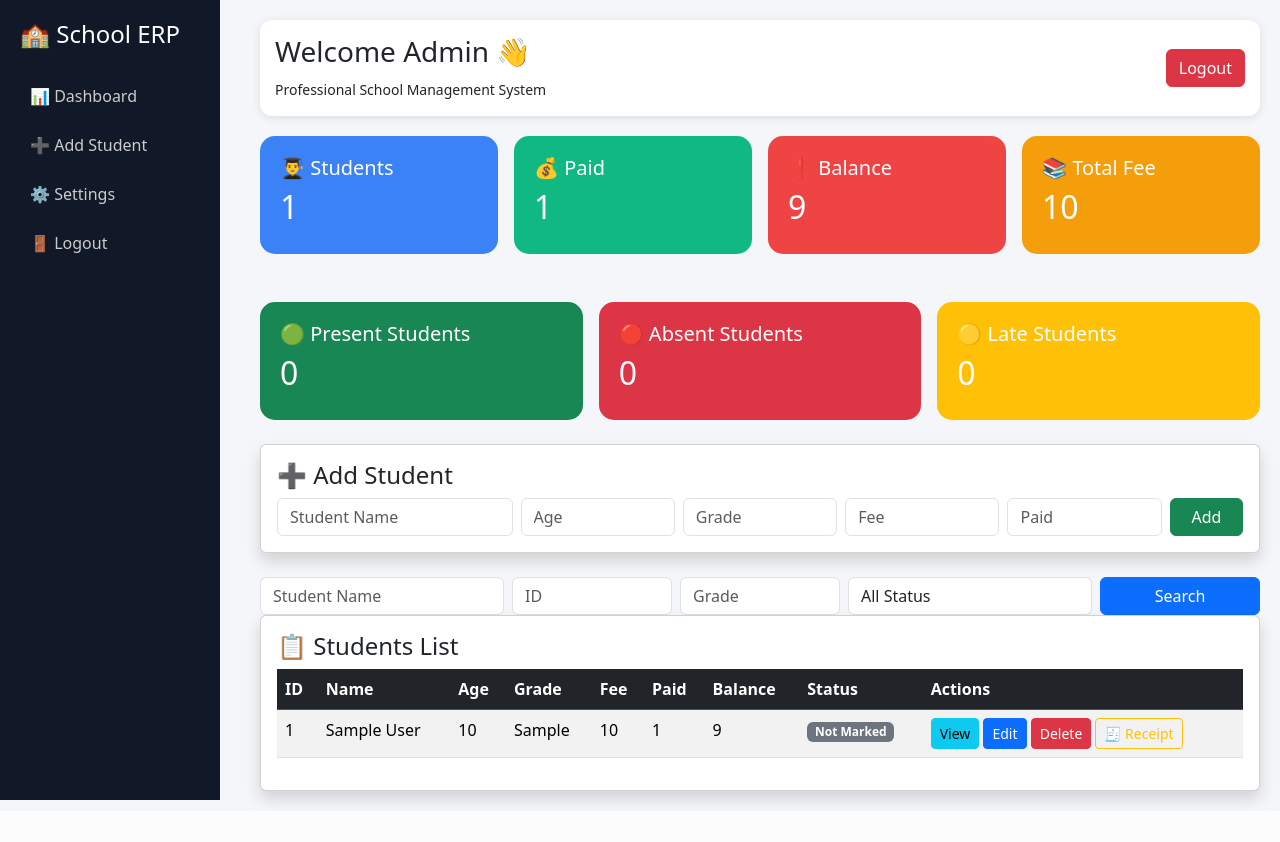
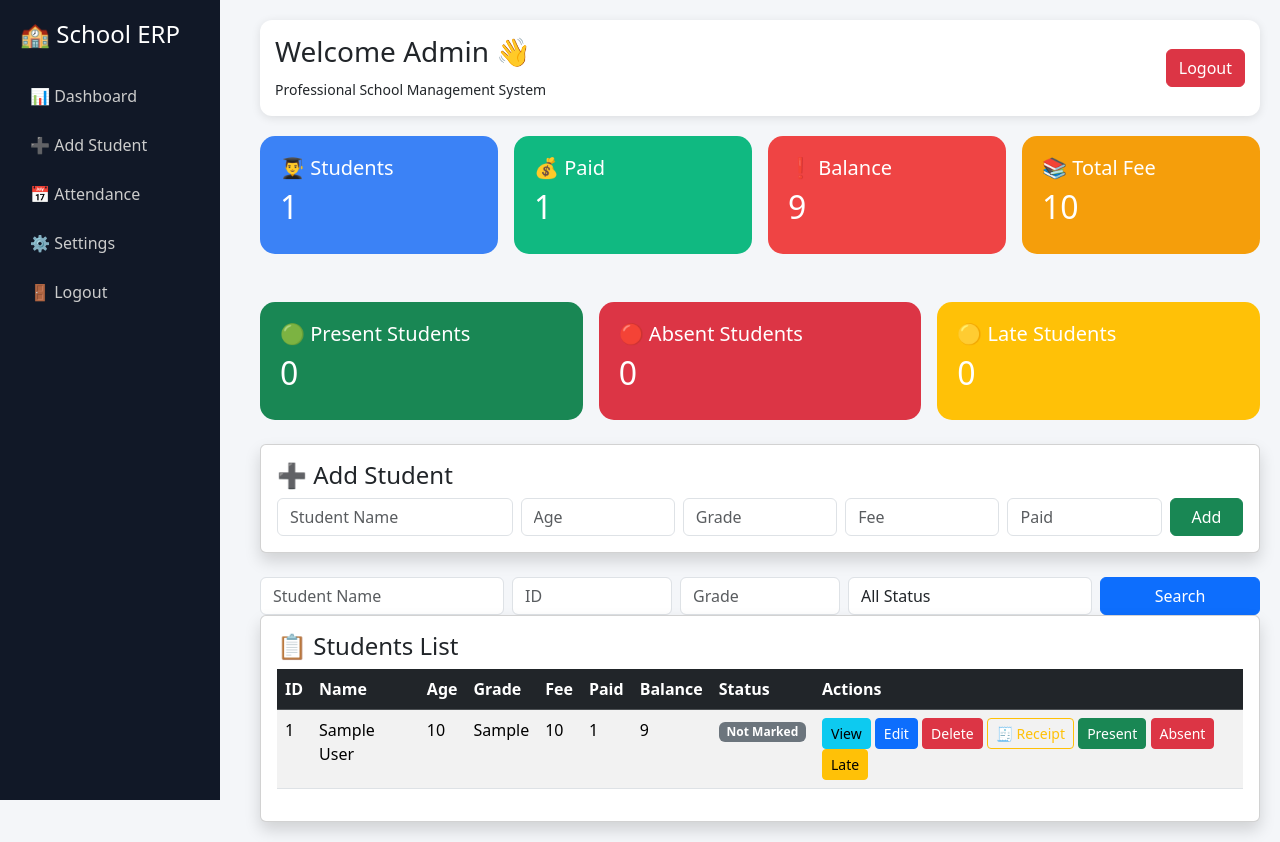
Before and after one commit to we32693269/school-saas, a Flask app: page /dashboard in a window 1280 px wide. Before the commit the page ends 808 px from the top, so only its background shows below. Run offline with Flask 3, Linux system fonts and the light colour scheme; the visitor is signed in with stand-in values (Sample User, id 1); tables that the repository leaves empty hold one stand-in row (values such as "Sample post").

Commit message:
Update dashboard.html

```diff
--- a/templates/dashboard.html
+++ b/templates/dashboard.html
@@ -76,6 +76,7 @@
 
     <a href="/dashboard">📊 Dashboard</a>
     <a href="#add">➕ Add Student</a>
+    <a href="/attendance">📅 Attendance</a>
     <a href="/settings">⚙️ Settings</a>
     <a href="/logout">🚪 Logout</a>
 
@@ -326,6 +327,12 @@
                    </a>
                    <a href="/receipt/{{ s[0] }}" class="btn btn-outline-warning btn-sm">🧾 Receipt
                    </a>
+                   <a href="/mark_attendance/{{ s[0] }}/Present"class="btn btn-success btn-sm">Present
+                   </a>
+                   <a href="/mark_attendance/{{ s[0] }}/Absent"class="btn btn-danger btn-sm">Absent
+                   </a>
+                   <a href="/mark_attendance/{{ s[0] }}/Late"class="btn btn-warning btn-sm">Late
+                   </a>
 
 
 
```
